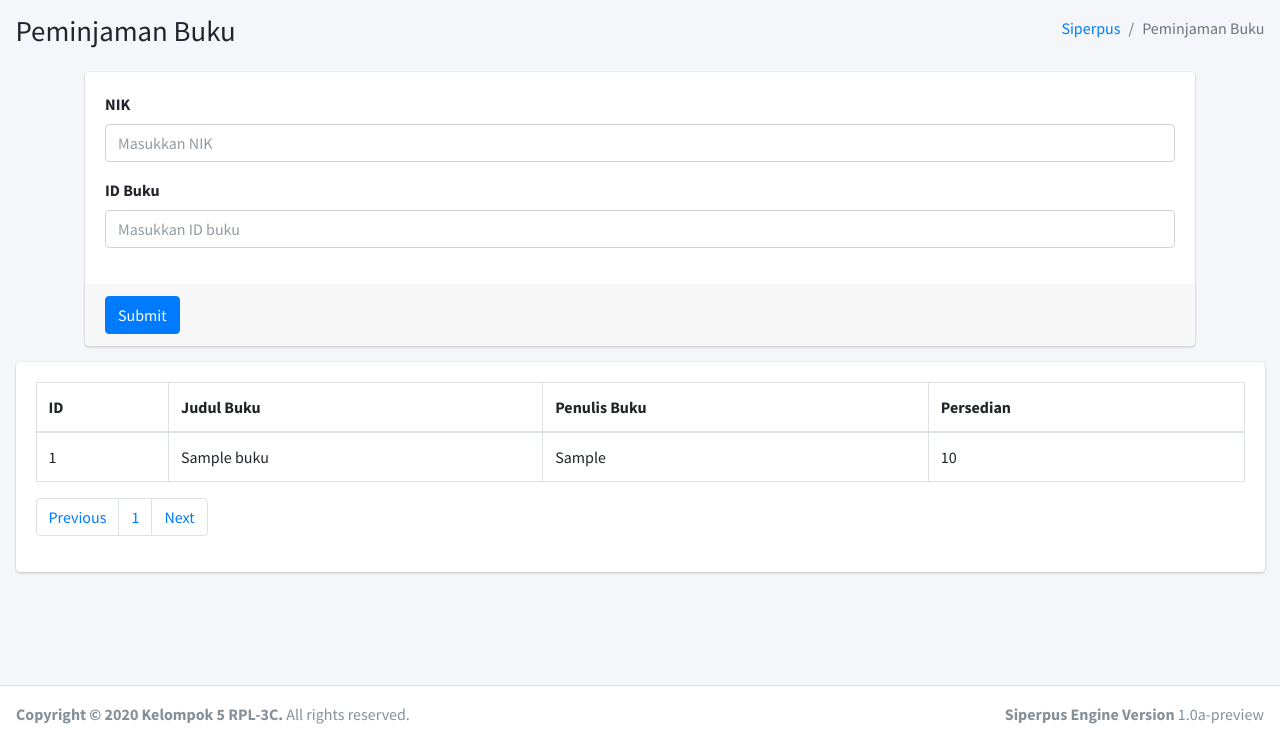
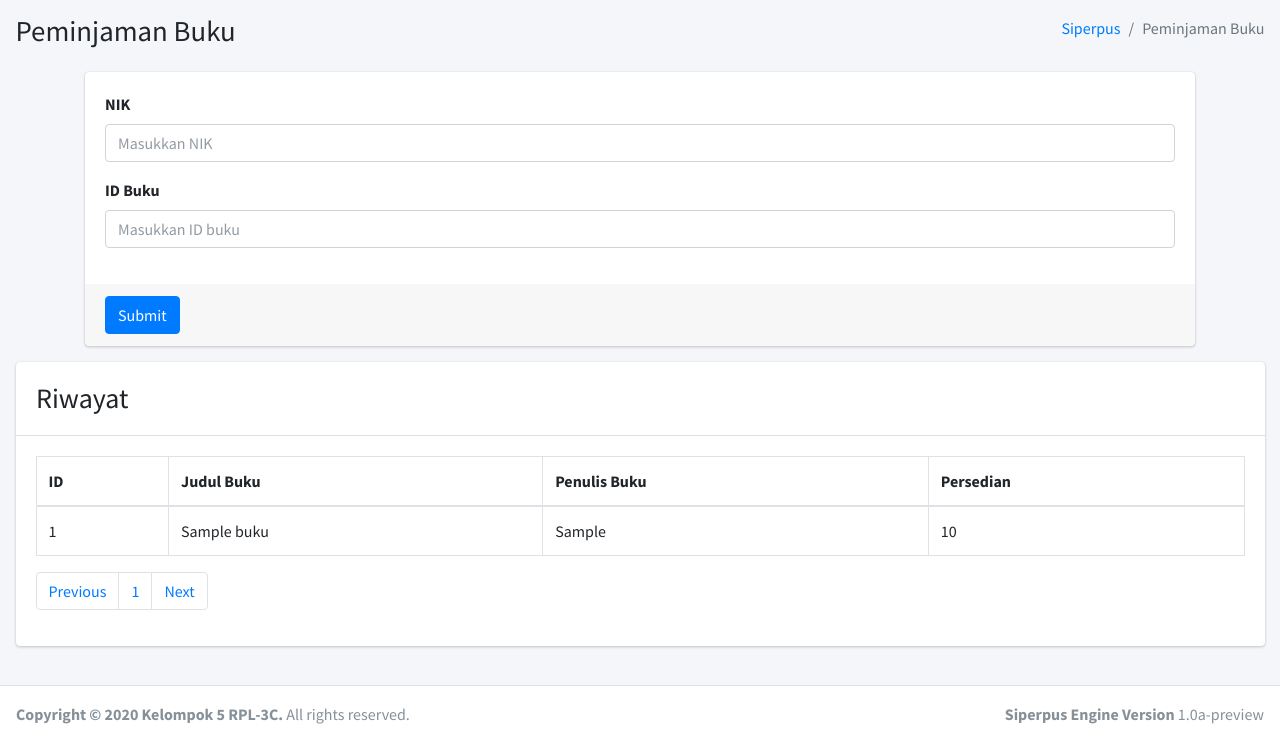
Before and after one commit to NaMLiM/Siperpus, a PHP site: page /index.php?page=borrow-book in a window 1280 px wide. Shown: the part 58-800 px from the top of the page. Run offline with PHP 8.4, Linux system fonts and the light colour scheme; the visitor is signed in with stand-in values (Sample User, id 1); tables that the repository leaves empty or names only in its code hold one stand-in row (values such as "Sample post"); some libraries are stand-ins or nearby versions.

Commit message:
make the table more informative

```diff
--- a/pages/borrow-book.php
+++ b/pages/borrow-book.php
@@ -50,6 +50,11 @@
     <div class="row">
       <div class="col-12">
         <div class="card">
+          <div class="card-header">
+            <div class="row">
+              <h3 class="m-2">Riwayat</h3>
+            </div>
+          </div>
           <div class="card-body">
             <div id="example2_wrapper" class="dataTables_wrapper dt-bootstrap4">
               <div class="row">
```
